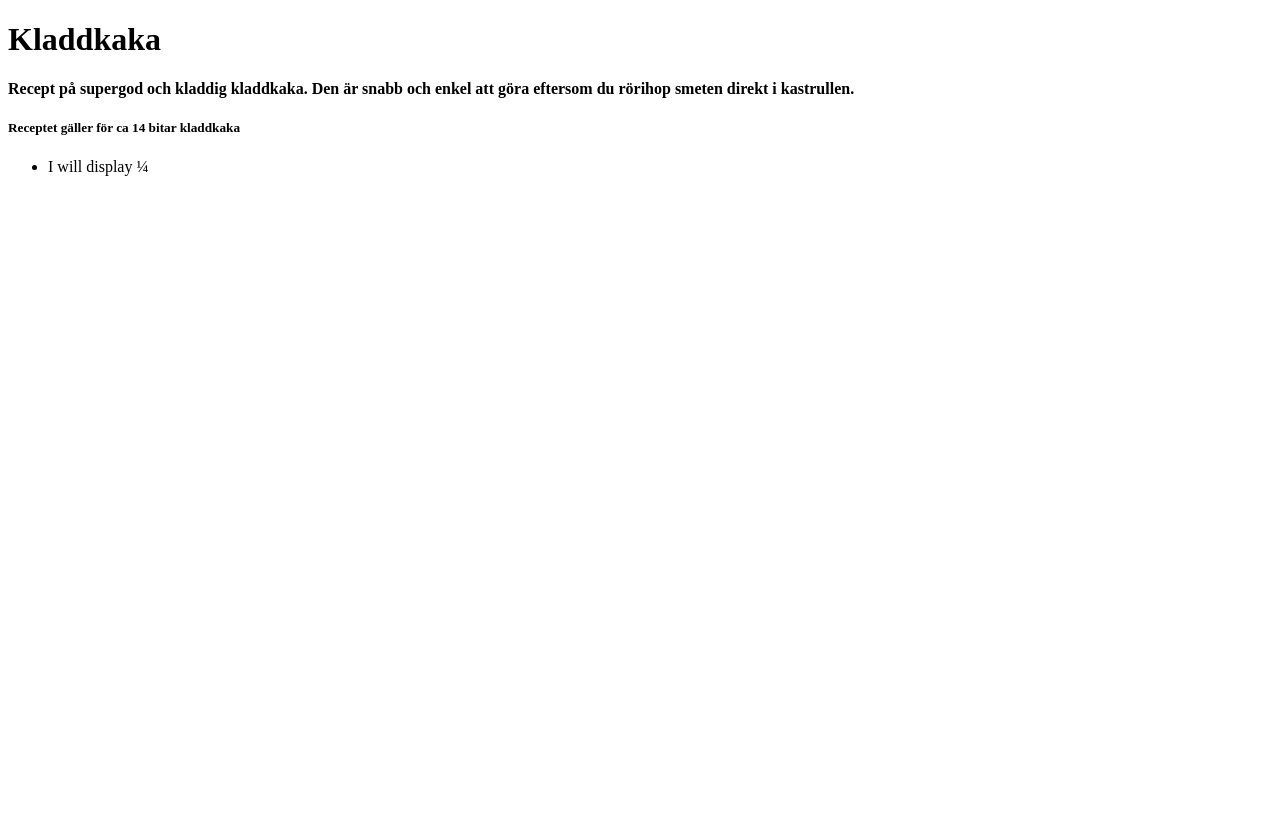
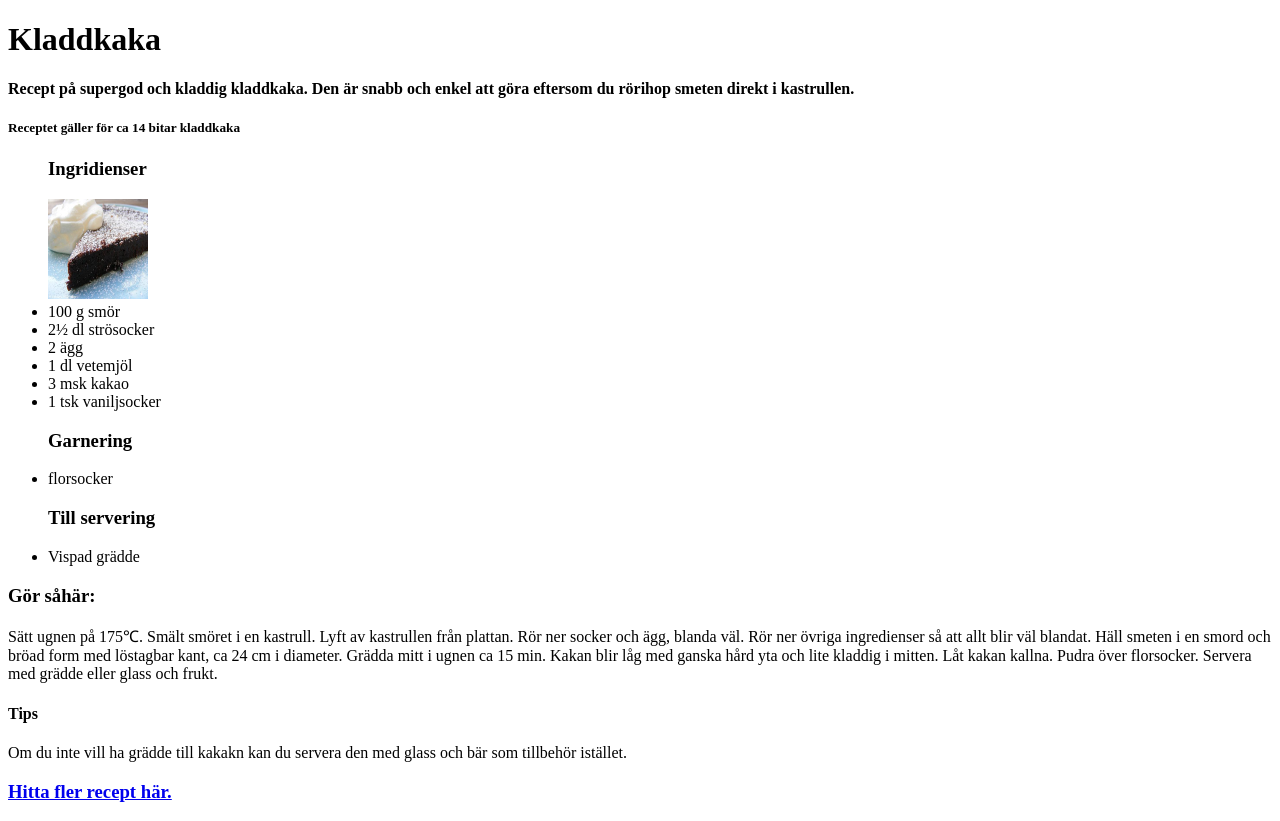
Before and after one commit to Johannaberg/JohannaBerg, a plain HTML site: page Laboration1/Recept/index.html in a window 1280 px wide. Before the commit the page ends 800 px from the top, so only its background shows below. Drawn offline with Linux system fonts and the light colour scheme.

```diff
--- a/Laboration1/Recept/index.html
+++ b/Laboration1/Recept/index.html
@@ -11,13 +11,28 @@
 		<h5> Receptet gäller för ca 14 bitar kladdkaka</h5>
 	</header>
 	<article>
-			<ul>
-				<li> <p>I will display &frac14;</p>
-</li>
+			<ul> <h3>Ingridienser</h3>
+				<img src="Kladdkaka.jpg" alt="kladdkaka med vispgrädde" width="100" height="100"allign="right" />
+				<li> 100 g smör</li>
+				<li>2&frac12; dl strösocker</li>
+				<li>2 ägg</li>
+				<li>1 dl vetemjöl</li>
+				<li>3 msk kakao</li>
+				<li>1 tsk vaniljsocker</li>
+				<h3>Garnering</h3>
+				<li>florsocker</li>
+				<h3>Till servering</h3>
+				<li>Vispad grädde</li>
+			</ul>
+
+			<p><h3>Gör såhär:</h3>
+				<p>Sätt ugnen på 175&#8451;. Smält smöret i en kastrull. Lyft av kastrullen från plattan. Rör ner socker och ägg, blanda väl. Rör ner övriga ingredienser så att allt blir väl blandat. Häll smeten i en smord och bröad form med löstagbar kant, ca 24 cm i diameter. Grädda mitt i ugnen ca 15 min. Kakan blir låg med ganska hård yta och lite kladdig i mitten. Låt kakan kallna. Pudra över florsocker. Servera med grädde eller glass och frukt.</p>
+				<p><h4>Tips</h4></p>
+				<p>Om du inte vill ha grädde till kakakn kan du servera den med glass och bär som tillbehör istället.</p>
 	</article>
 </body>
 <footer>
-	<article></article>
+	<article> <h3> <a href="http://www.koket.se"> Hitta fler recept här.</a> </h3></article>
 </footer>
 
 
```
Also changed, not shown: Laboration1/MIn väg till skolan/index.html (added, +39 -0 lines), Laboration1/Recept/Kladdkaka.jpg (added).
